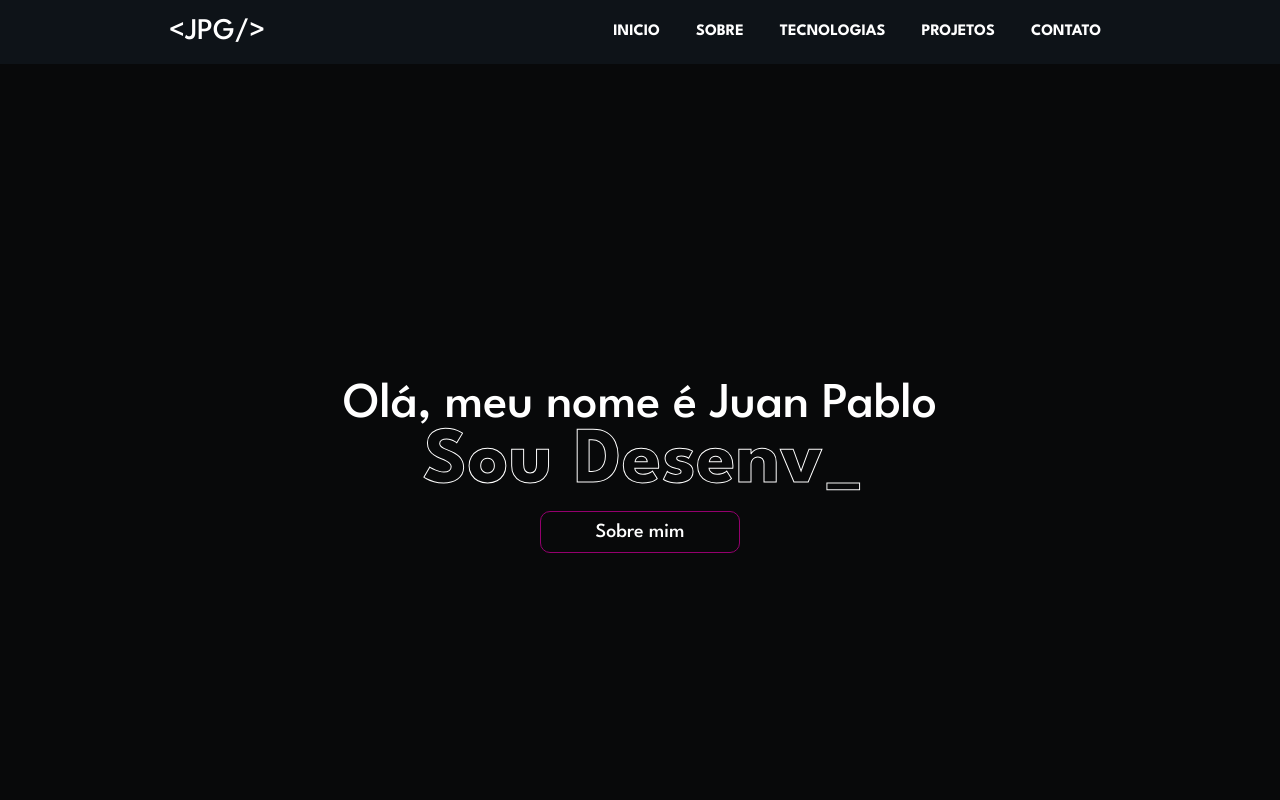
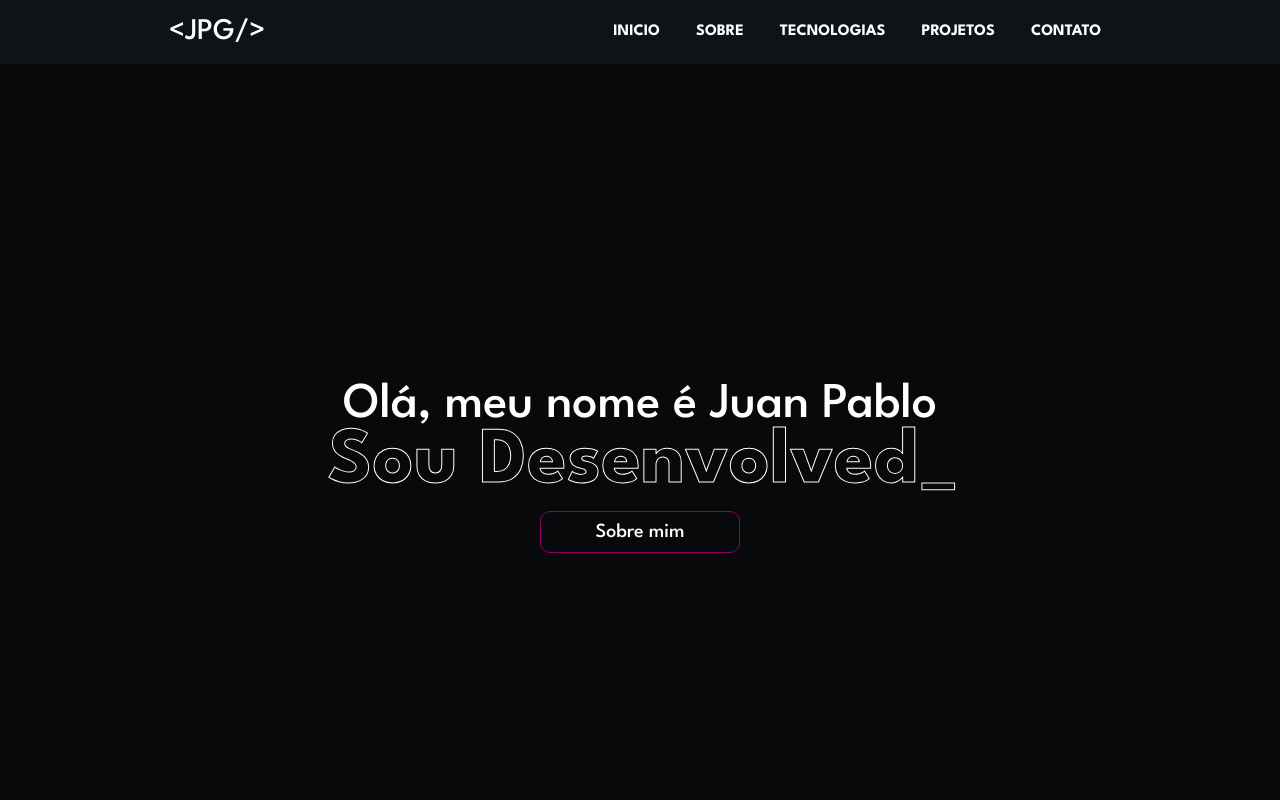
Before and after one commit to JuanPabloDV/port-person, a React (Create React App) app: page / in a window 1280 px wide. Shown: the top 800 px of the page. Built offline with nearby package versions, Linux system fonts and the light colour scheme.

Commit message:
Atualiza banner

```diff
--- a/src/components/Banner/index.js
+++ b/src/components/Banner/index.js
@@ -20,7 +20,7 @@ export default function Banner() {
                 <h3 style={{ paddingTop: '0', margin: '0', fontWeight: 'normal' }}>
                     <span style={{ color: 'transparent', fontWeight: 'bold' }}>
                         <Typewriter
-                            words={['Sou Desenvolvedor Front-end']}
+                            words={['Sou Desenvolvedor']}
                             loop={0}
                             cursor
                             cursorStyle='_'
```
